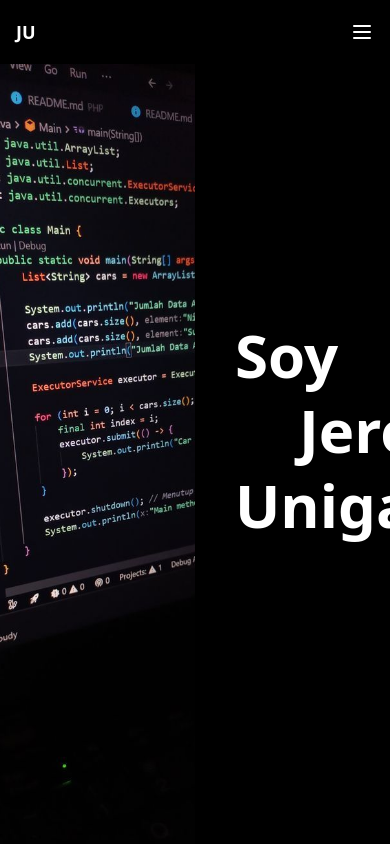
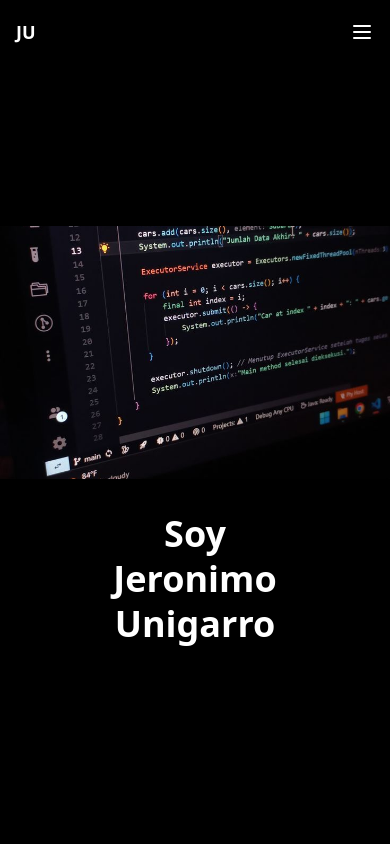
Before and after one commit to JeronimoUnigarro/portfolio, a Next.js app: page / in a window 390 px wide. Shown: the top 844 px of the page. Built offline with nearby package versions, Linux system fonts and the light colour scheme.

Commit message:
responsive

```diff
--- a/src/app/components/HeroSection.jsx
+++ b/src/app/components/HeroSection.jsx
@@ -21,48 +21,47 @@ export default function HeroSection() {
         <div className="absolute inset-0 bg-gradient-to-b from-transparent to-black/50"></div>
       </div>
 
-      {/* Estructura en dos partes: imagen izquierda, texto derecha */}
-      <div className="w-full flex">
-        {/* Parte izquierda - Imagen */}
-        <div className="w-1/2 h-screen">
+      {/* Estructura responsive: columna en móvil, fila en desktop */}
+      <div className="w-full flex flex-col md:flex-row">
+        {/* Parte izquierda - Imagen (más pequeña en móvil) */}
+        <div className="w-full md:w-1/2 h-[30vh] md:h-screen">
           <div
             className="w-full h-full bg-cover bg-center"
             style={{ backgroundImage: "url('/icons/codigo.jpg')" }}
           ></div>
         </div>
 
-        {/* Parte derecha - Texto */}
-        <div className="w-1/2 flex items-center px-10">
+        {/* Parte derecha - Texto (centrado en móvil) */}
+        <div className="w-full md:w-1/2 flex items-center justify-center md:justify-start px-6 md:px-10 py-8 md:py-0">
           <motion.div
-            className="w-full pt-0 pb-16" /* Añadido padding negativo arriba */
+            className="w-full text-center md:text-left pt-0 pb-8 md:pb-16"
             initial={{ opacity: 0, y: 20 }}
             animate={{ opacity: 1, y: 0 }}
             transition={{ duration: 0.8 }}
           >
             <motion.h1
-              className="text-6xl md:text-8xl font-bold text-white leading-tight"
+              className="text-4xl sm:text-5xl md:text-6xl lg:text-8xl font-bold text-white leading-tight"
               animate={{ opacity: 1 }}
               initial={{ opacity: 0 }}
               transition={{ delay: 0.2, duration: 0.8 }}
             >
               <div>Soy</div>
-              <div className="pl-16 md:pl-24"><span className="text-white">Jeronimo</span></div>
+              <div className="md:pl-8 lg:pl-16 xl:pl-24"><span className="text-white">Jeronimo</span></div>
               <div><span className="text-white">Unigarro</span></div>
             </motion.h1>
 
-
             <motion.div
-              className="mt-4 flex items-center"
+              className="mt-3 md:mt-4 flex items-center justify-center md:justify-start"
               animate={{ opacity: 1 }}
               initial={{ opacity: 0 }}
               transition={{ delay: 0.6, duration: 0.8 }}
             >
-              <div className="relative h-8 overflow-hidden">
+              <div className="relative h-6 md:h-8 overflow-hidden">
                 <div className="flex flex-col">
                   {words.map((word, index) => (
                     <motion.span
                       key={index}
-                      className={`text-xl text-primary font-medium absolute transition-all duration-500 ease-in-out ${
+                      className={`text-base md:text-xl text-primary font-medium absolute transition-all duration-500 ease-in-out ${
                         index === activeWordIndex
                           ? 'translate-y-0 opacity-100'
                           : 'translate-y-8 opacity-0'
```
